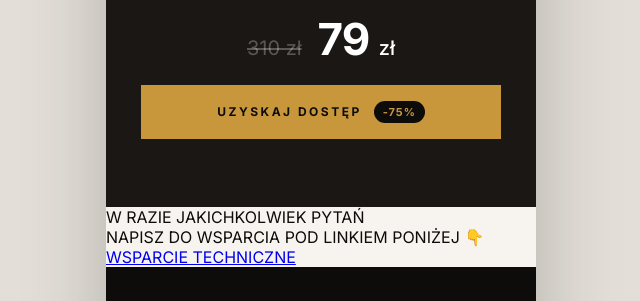
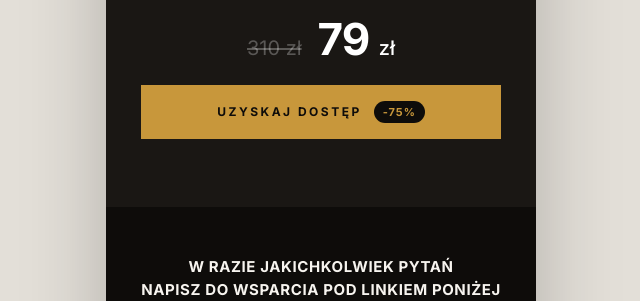
Before and after one commit to MikeCalisto/swiatlo-studyjne, a website: page index.html in a window 1280 px wide. Shown: the part 11210-11511 px from the top of the page, without its empty margins (319-959 px from the left). Drawn offline with nearby package versions, Linux system fonts and the light colour scheme; a web font is replaced by a local one.

Commit message:
Update: index.html

```diff
--- a/index.html
+++ b/index.html
@@ -1620,6 +1620,44 @@
       font-size: 20px;
       color: rgba(255,255,255,0.2);
       text-decoration: line-through;
+    }
+
+    /* ============================
+       SUPPORT
+    ============================ */
+    .support-section {
+      background: var(--black);
+      padding: 48px 24px;
+      text-align: center;
+    }
+    .support-text {
+      font-family: 'Inter', sans-serif;
+      font-size: 15px;
+      font-weight: 700;
+      letter-spacing: 0.04em;
+      color: var(--cream);
+      line-height: 1.55;
+      margin-bottom: 24px;
+      text-transform: uppercase;
+    }
+    .support-btn {
+      display: inline-block;
+      padding: 18px 40px;
+      background: rgba(247,244,239,0.07);
+      border: 1.5px solid rgba(247,244,239,0.15);
+      border-radius: 12px;
+      color: var(--cream);
+      font-family: 'Inter', sans-serif;
+      font-size: 14px;
+      font-weight: 700;
+      letter-spacing: 0.08em;
+      text-transform: uppercase;
+      text-decoration: none;
+      transition: background 0.2s, border-color 0.2s;
+    }
+    .support-btn:hover {
+      background: rgba(247,244,239,0.13);
+      border-color: rgba(247,244,239,0.3);
     }
 
     /* ============================
```
